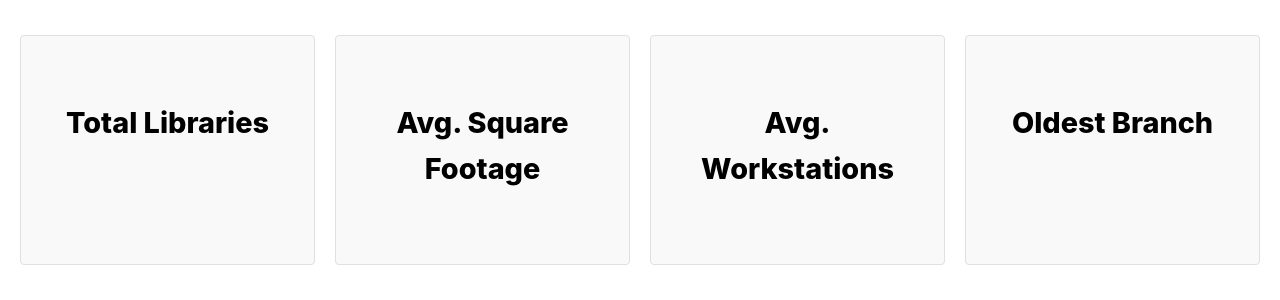
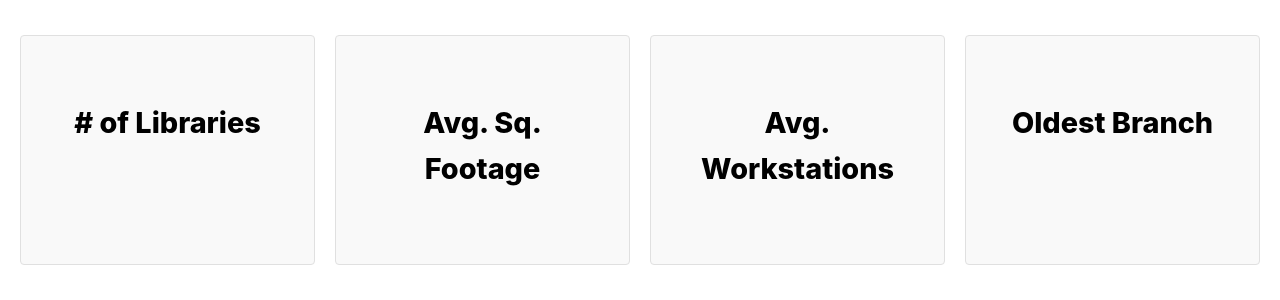
Before and after one commit to edimaudo/LibTO, a FastAPI app: template templates/overview.html in a window 1280 px wide. Shown: the part 162-462 px from the top of the page. Run offline with FastAPI, Linux system fonts and the light colour scheme; the template is opened without the code that fills it, so the values that code supplies are empty; some libraries are stand-ins or nearby versions.

Commit message:
Update overview.html

```diff
--- a/templates/overview.html
+++ b/templates/overview.html
@@ -76,13 +76,13 @@
     <section class="pillars-row">
         <div class="pillar-card">
 
-            <h2 style="text-align: center;">Total Libraries</h2>
+            <h2 style="text-align: center;"># of Libraries</h2>
 
             <p class="kpi-value" style="text-align: center; font-size: 2rem; font-weight: bold; color: var(--tpl-accent-blue);">{{ kpis.count }}</p>
         </div>
         <div class="pillar-card">
 
-            <h2 style="text-align: center;">Avg. Square Footage</h2>
+            <h2 style="text-align: center;">Avg. Sq. Footage</h2>
 
             <p class="kpi-value" style="text-align: center; font-size: 2rem; font-weight: bold; color: var(--tpl-accent-blue);">{{ kpis.avg_sq_ft }}</p>
         </div>
```
